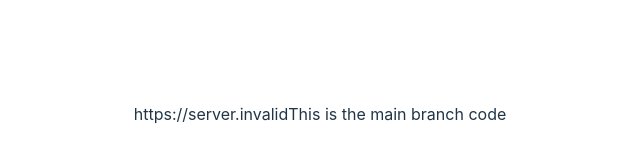
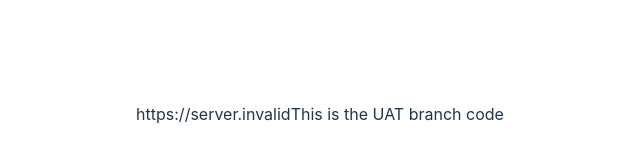
Before and after one commit to Nishant8209/ENVDocker, a React (Vite) app: page / in a window 1280 px wide. Shown: the part 286-448 px from the top of the page, without its empty margins (320-960 px from the left). Built offline with nearby package versions, Linux system fonts and the light colour scheme; no server answers.

Commit message:
chaned the code

```diff
--- a/src/App.tsx
+++ b/src/App.tsx
@@ -10,7 +10,7 @@ function App() {
     <>
       <div>{app}</div>
       {AuthUrl}
-      This is the main branch code
+      This is the UAT branch code
     </>
   )
 }
```
